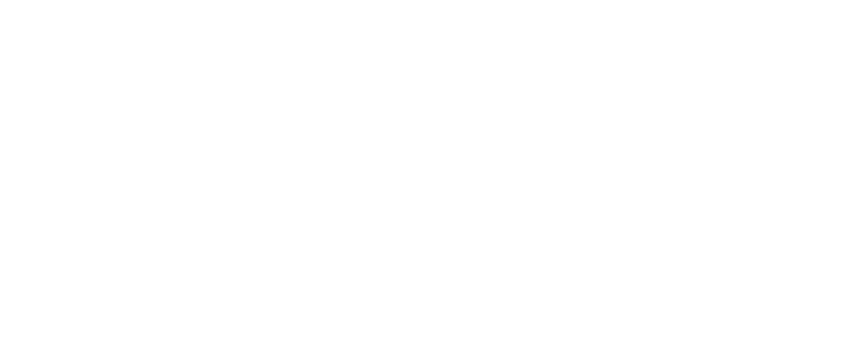
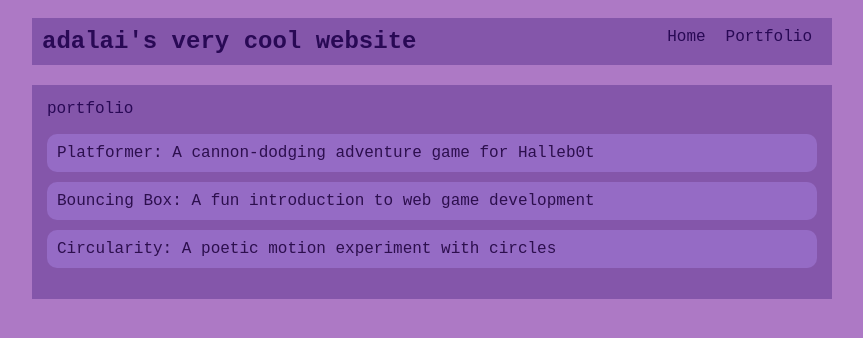
Before and after one commit to AdalaiR/AdalaiR.github.io, a plain HTML site: page portfolio.html in a window 1280 px wide. Shown: the whole page, without its empty margins (208-1071 px from the left). Drawn offline with Linux system fonts and the light colour scheme.

Commit message:
updated platformer

```diff
--- a/fsd-projects/platformer/platformer.css
+++ b/fsd-projects/platformer/platformer.css
@@ -3,8 +3,8 @@ body {
 }
 
 canvas {
-  background-color: lightblue;
-  margin: 20px;
+  background-color: #b16692af;
+   margin: 20px;
 }
 
 img {
--- a/portfolio.html
+++ b/portfolio.html
@@ -0,0 +1,42 @@
+<!DOCTYPE html>
+<html>
+  <head>
+    <title>adalai's very cool website</title>
+     <link rel="stylesheet" href="style.css" />
+  </head>
+
+  <body>
+   <!--all content goes here-->
+    <div id="all-contents">
+      <nav>
+    <h1>adalai's very cool website</h1>
+
+    <ul id="nav-ul">
+    <li class="nav-li">
+      <a href="index.html">Home</a>
+    </li>
+    <li class="nav-li">
+  <a href="portfolio.html">Portfolio</a>
+</li>
+      </ul>
+      </nav>
+
+      <main>
+     <div class="content">
+      <hi>portfolio</hi>
+      <ul id="portfolio">
+     <li>
+  <a href="fsd-projects/platformer/">Platformer: A cannon-dodging adventure game for Halleb0t</a>
+</li>
+<li>
+  <a href="fsd-projects/bouncing-box/">Bouncing Box: A fun introduction to web game development</a>
+</li>
+<li>
+  <a href="fsd-projects/circularity/">Circularity: A poetic motion experiment with circles</a>
+</li>
+     </ul>
+    </div>
+      </main>
+    </div>
+  </body>
+</html>
--- a/style.css
+++ b/style.css
@@ -1,5 +1,102 @@
 body {
-    background: rgb(211, 188, 188) ;
-    color: rgb(45, 45,45) ;
+    background: rgb(173, 121, 197);
+    color: rgb(41, 9, 85);
     padding: 10px;
-    font-family: Arial, sans-seriff;
+    font-family: 'Courier New', Courier, monospace;
+}
+
+#all-contents {
+    max-width: 800px;
+    margin: auto;
+}
+
+/* navigation menu */
+nav {
+    background: rgb(132, 86, 170);
+    margin: 0 auto;
+    display: flex;
+    padding: 10px;
+}
+
+h1 {
+    display: flex;
+    align-items: center;
+    color: rgb(41, 9, 85);
+    flex: 1;
+    margin: 0;
+}
+
+#nav-ul {
+    list-style-type: none;
+    margin: 0;
+    padding: 0;
+    display: flex;
+}
+
+.nav-li {
+    display: inline-block;
+    padding: 0 10px;
+}
+
+a {
+    text-decoration: none;
+    color: rgb(41, 9, 85);
+}
+
+/* main container area beneath menu */
+main {
+    background: rgb(132, 86, 170);
+    display: flex;
+    margin-top: 20px;
+}
+
+.sidebar {
+    margin-right: 25px;
+    padding: 10px;
+}
+
+.sidebar-img {
+    width: 200px;
+}
+
+.content {
+    flex: 1;
+    padding: 15px;
+}
+
+/* interests section styles */
+#interests {
+    border: 4pxb rgb(48, 9, 100);
+    padding: 8px;
+    margin-top: 20px;
+}
+
+h2, h3 {
+    margin: 0px;
+}
+
+/* Portfolio styles */
+.content h1 {
+  color: black;
+}
+
+#portfolio {
+  list-style-type: none;
+  padding-left: 0;
+}
+
+#portfolio li {
+  background: #956bc5;
+  padding: 10px;
+  border-radius: 10px;
+  margin-bottom: 10px;
+}
+
+#portfolio li:hover {
+  background: #813c73;
+}
+
+#portfolio a {
+  text-decoration: none;
+  color: #2d0f4e;
+}
```
Also changed, not shown: fsd-projects/platformer/platformer.js (+11 -11 lines), index.html (+9 -5 lines).
